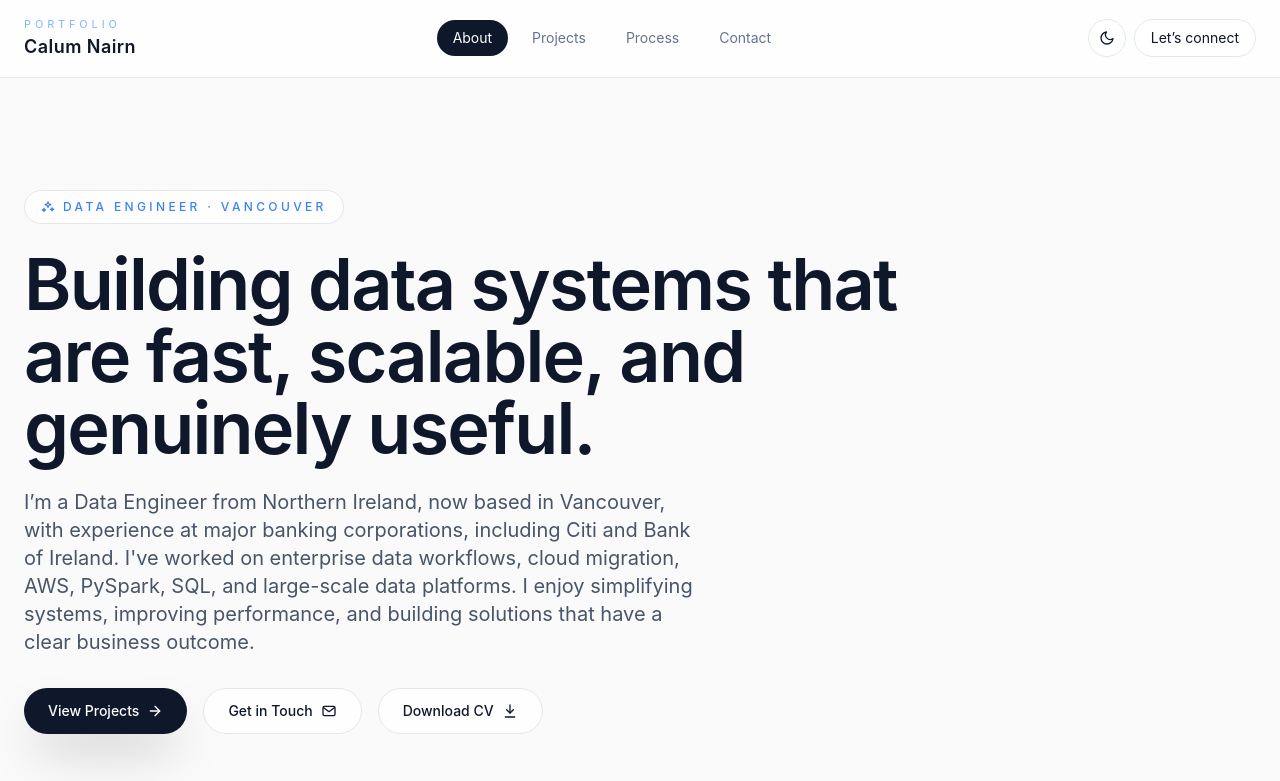
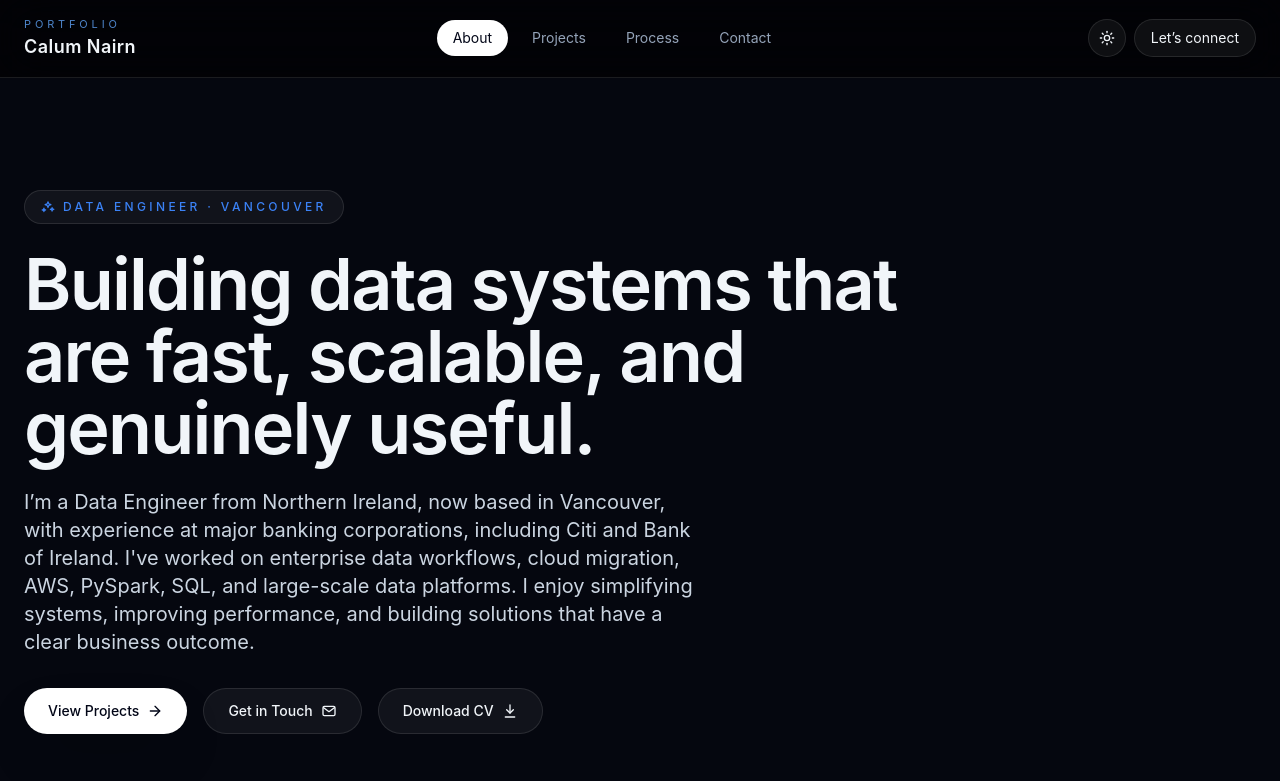
Before and after one commit to calum-nairn99/calum_portfolio_website, a React (Vite) app: page / in a window 1280 px wide. Shown: the top 781 px of the page. Built offline with nearby package versions, Linux system fonts and the light colour scheme.

Commit message:
Update App.jsx

```diff
--- a/src/App.jsx
+++ b/src/App.jsx
@@ -717,7 +717,7 @@ export default function CalumPortfolioWebsite() {
   const [activeSkillGroup, setActiveSkillGroup] = useState("All");
   const [skillQuery, setSkillQuery] = useState("");
   const [menuOpen, setMenuOpen] = useState(false);
-  const [isLight, setIsLight] = useState(true);
+  const [isLight, setIsLight] = useState(false);
   const [scrollProgress, setScrollProgress] = useState(0);
   const [showTopButton, setShowTopButton] = useState(false);
   const [activeSection, setActiveSection] = useState("about");
```
